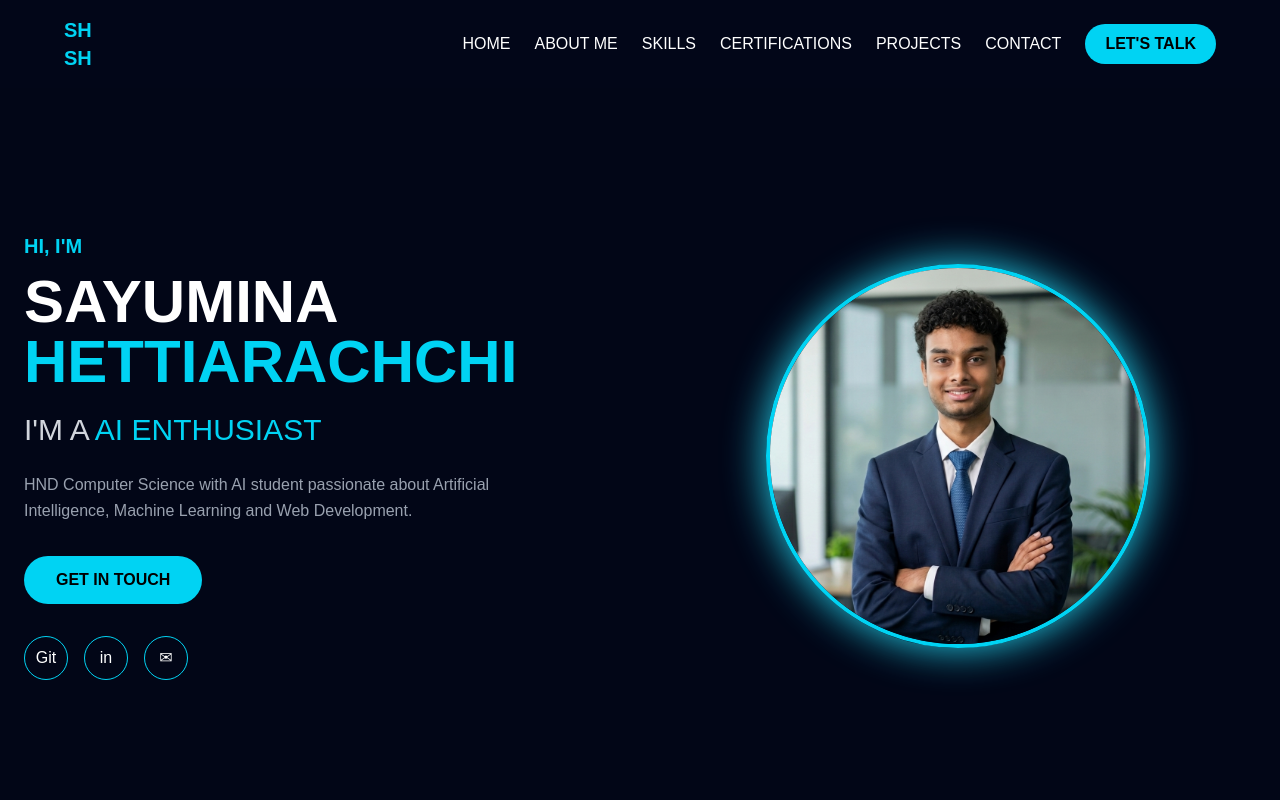
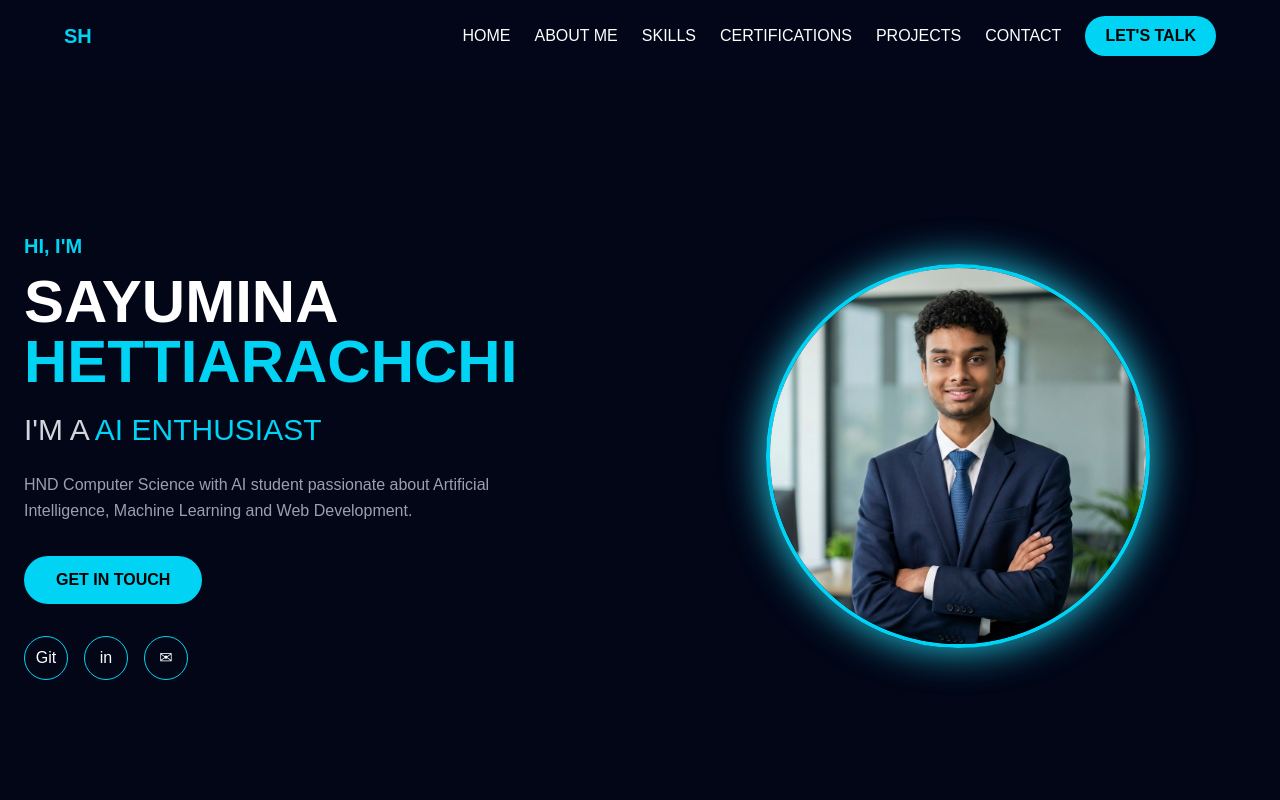
Before and after one commit to Sayuminahettiarachchi/my-portfolio, a Next.js app: page / in a window 1280 px wide. Shown: the top 800 px of the page. Built offline with nearby package versions, Linux system fonts and the light colour scheme.

Commit message:
Fix navbar logo

```diff
--- a/components/navbar/Navbar.tsx
+++ b/components/navbar/Navbar.tsx
@@ -18,19 +18,14 @@ export default function Navbar() {
     <nav className="fixed top-0 w-full bg-slate-950 text-white z-50 px-6 py-4">
       <div className="max-w-6xl mx-auto">
 
+        {/* Top row */}
         <div className="flex items-center justify-between">
 
-          {/* Logo + Copyright */}
+          {/* Logo ONLY */}
           <div className="flex flex-col items-start">
             <h1 className="text-xl font-bold text-cyan-400">
               SH
             </h1>
-
-         <div className="flex flex-col items-start">
-  <h1 className="text-xl font-bold text-cyan-400">
-    SH
-  </h1>
-</div>
           </div>
 
           {/* Desktop navigation */}
```
